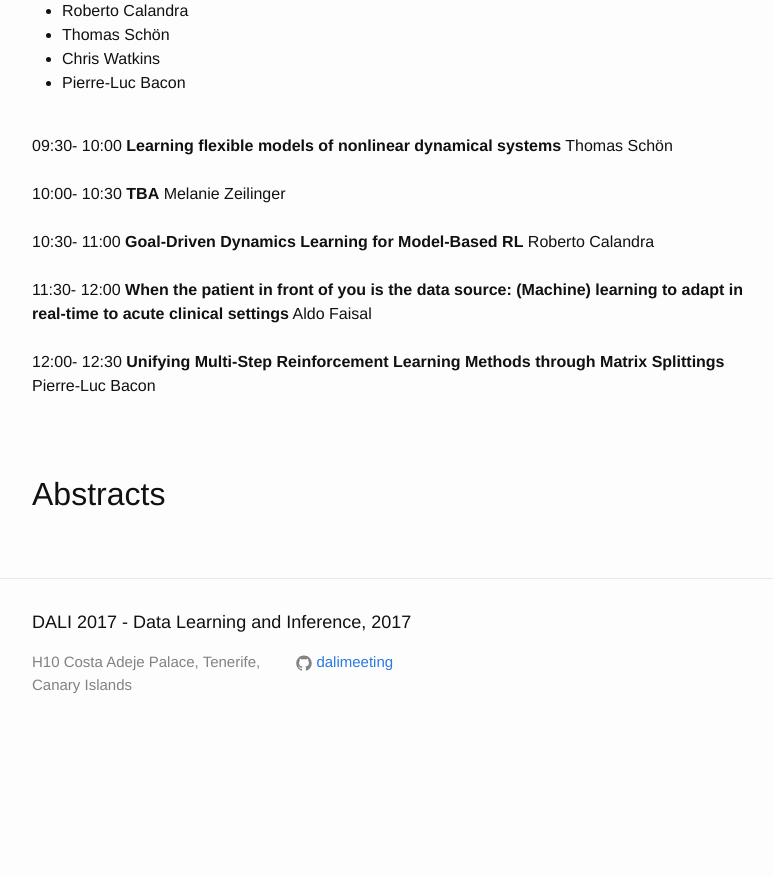
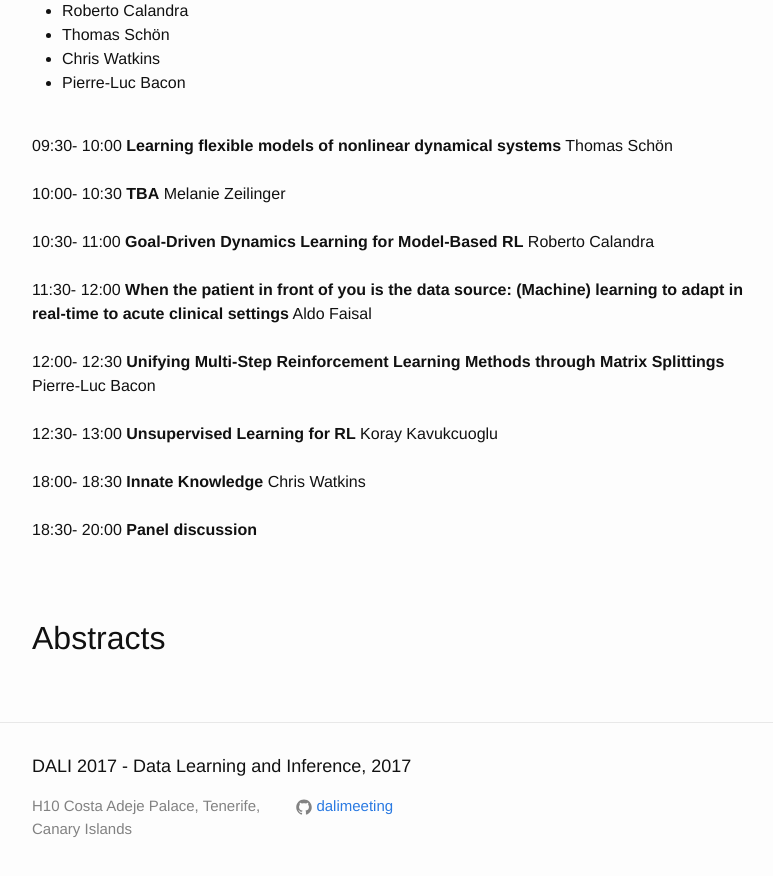
Before and after one commit to dalimeeting/dalimeeting.github.io, a Jekyll site: the page built from _posts/2017-04-20-data-efficient-reinforcement-learning.md, in a window 1280 px wide and 900 px high, scrolled down 895 px. Shown: the top 876 px of the window, without its empty margins (238-1011 px from the left). Built offline with Jekyll 4.4.1, drawn with Linux system fonts in a browser that asks for light colours; before the commit the page ends 1651 px from its top, so only the background shows below that.

Commit message:
Update 2017-04-20-data-efficient-reinforcement-learning.md

```diff
--- a/_posts/2017-04-20-data-efficient-reinforcement-learning.md
+++ b/_posts/2017-04-20-data-efficient-reinforcement-learning.md
@@ -49,6 +49,21 @@
   youtube:
   start: "12:00"
   end: "12:30"
+- title: "Unsupervised Learning for RL"
+  speaker: "Koray Kavukcuoglu"
+  youtube:
+  start: "12:30"
+  end: "13:00"
+- title: "Innate Knowledge"
+  speaker: "Chris Watkins"
+  youtube:
+  start: "18:00"
+  end: "18:30"
+- title: "Panel discussion"
+  speaker:
+  youtube:
+  start: "18:30"
+  end: "20:00"
 speakers:
 - Aldo Faisal
 - Koray Kavukcuoglu
```
